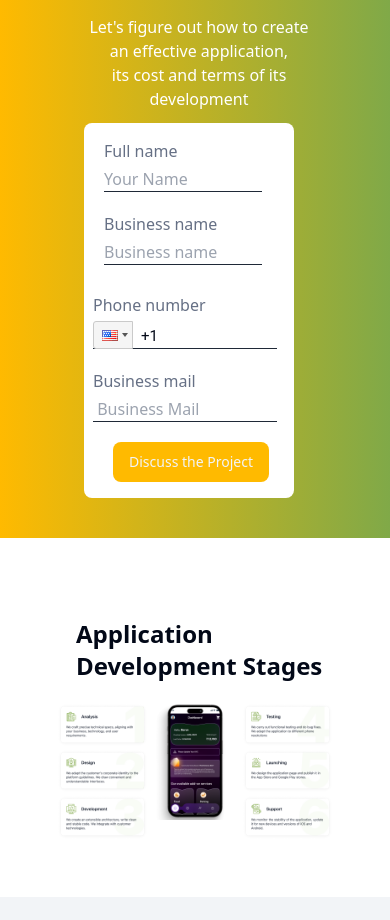
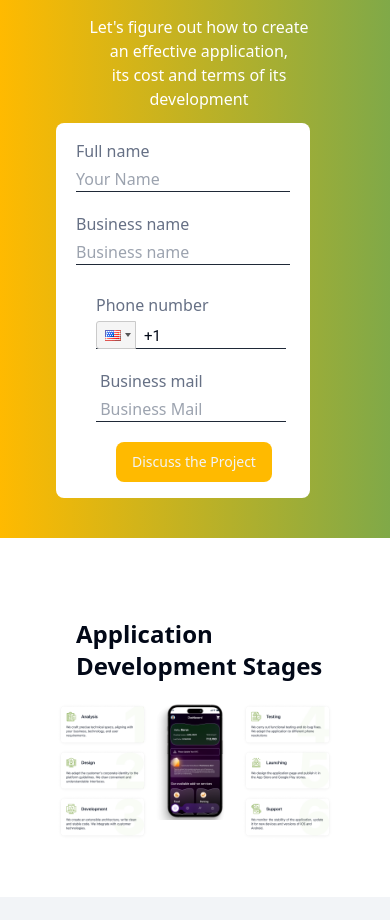
Before and after one commit to Arun0073/landing-page-Nextjs, a Next.js app: page / in a window 390 px wide. Shown: the part 4560-5480 px from the top of the page. Built offline with nearby package versions, Linux system fonts and the light colour scheme.

Commit message:
css updates

```diff
--- a/src/Components/Discuss.jsx
+++ b/src/Components/Discuss.jsx
@@ -47,10 +47,10 @@ const Discuss = () => {
       </div>
       <form
         name="contact-form"
-        className="pl-5 mt-3 mb-10 ml-7 mr-4 lg:mr-0 lg:ml-0 flex lg:flex-row flex-col justify-between bg-white rounded-lg basis-1/2 items-center "
+        className="pl-5 mt-3 mb-10  flex lg:flex-row flex-col justify-between bg-white rounded-lg basis-1/2 items-center "
         onSubmit={handleSubmit}
       >
-        <div className="flex flex-col pt-4 lg:pb-16 basis-1/2 lg:mr-0 mr-8 ">
+        <div className="flex flex-col pt-4 lg:pb-16 basis-1/2 lg:mr-0 mr-5  ">
           <p className="text-custom-gray">Full name</p>
           <div className="px-0">
             <input
@@ -70,7 +70,7 @@ const Discuss = () => {
             />
           </div>
         </div>
-        <div className="flex flex-col lg:ml-4 ml-1 pt-7 pb-4 basis-1/2 lg:mr-4 mr-8">
+        <div className="flex flex-col lg:ml-4 ml-5 pt-7 pb-4 basis-1/2 lg:mr-4 mr-6">
           <p className="text-custom-gray lg:px-18 px-0">Phone number</p>
           <label className="lg:px-18 px-0">
             <PhoneInput
@@ -87,7 +87,7 @@ const Discuss = () => {
             />
           </label>
 
-          <p className="text-custom-gray mt-5 lg:px-18 px-0">Business mail</p>
+          <p className="text-custom-gray mt-5 lg:px-18 px-1 ">Business mail</p>
           <div className="lg:px-18 px-0">
             <input
               className="w-full mt-1 border-b border-gray-800 focus:outline-none"
```
